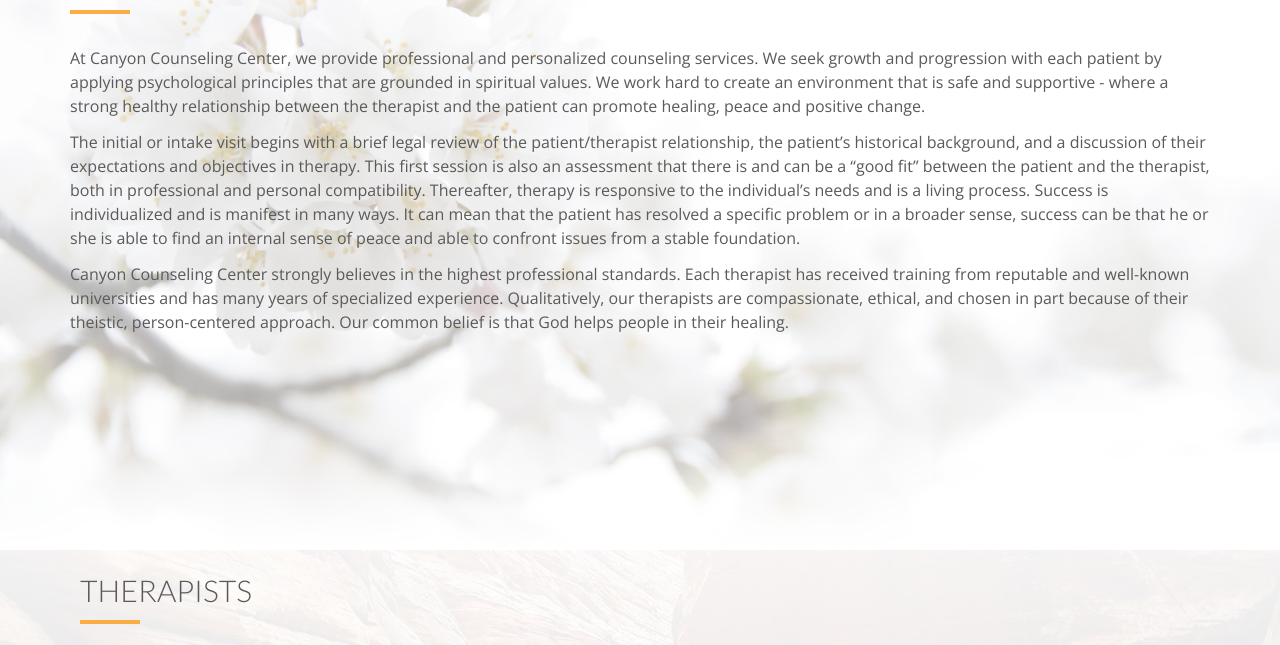
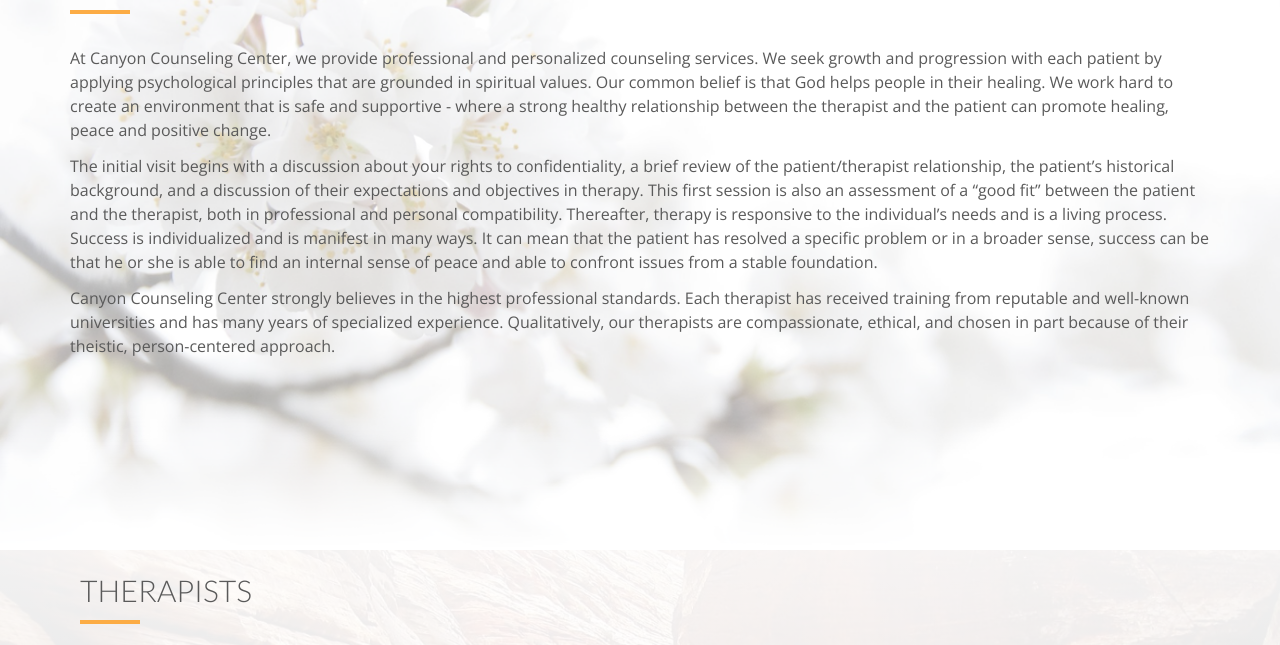
Before and after one commit to markeperk/canyoncc, a plain HTML site: page index.html in a window 1280 px wide. Shown: the part 900-1545 px from the top of the page. Drawn offline with nearby package versions, Linux system fonts and the light colour scheme.

Commit message:
update pdf, image,et

```diff
--- a/index.html
+++ b/index.html
@@ -107,22 +107,21 @@
                         </div>
                         <p class="intro">At Canyon Counseling Center, we provide professional and personalized counseling services. We seek
                             growth and progression with each patient by applying psychological principles that are grounded
-                            in spiritual values. We work hard to create an environment that is safe and supportive - where
-                            a strong healthy relationship between the therapist and the patient can promote healing, peace
-                            and positive change. </p>
-                        <p class="intro">The initial or intake visit begins with a brief legal review of the patient/therapist relationship,
-                            the patient’s historical background, and a discussion of their expectations and objectives in
-                            therapy. This first session is also an assessment that there is and can be a “good fit” between
-                            the patient and the therapist, both in professional and personal compatibility. Thereafter, therapy
-                            is responsive to the individual’s needs and is a living process. Success is individualized and
-                            is manifest in many ways. It can mean that the patient has resolved a specific problem or in
-                            a broader sense, success can be that he or she is able to find an internal sense of peace and
-                            able to confront issues from a stable foundation. </p>
+                            in spiritual values. Our common belief is that God helps people in their healing. We work hard
+                            to create an environment that is safe and supportive - where a strong healthy relationship between
+                            the therapist and the patient can promote healing, peace and positive change. </p>
+                        <p class="intro">The initial visit begins with a discussion about your rights to confidentiality, a brief review of
+                            the patient/therapist relationship, the patient’s historical background, and a discussion of
+                            their expectations and objectives in therapy. This first session is also an assessment of a “good
+                            fit” between the patient and the therapist, both in professional and personal compatibility.
+                            Thereafter, therapy is responsive to the individual’s needs and is a living process. Success
+                            is individualized and is manifest in many ways. It can mean that the patient has resolved a specific
+                            problem or in a broader sense, success can be that he or she is able to find an internal sense
+                            of peace and able to confront issues from a stable foundation. </p>
                         <p class="intro">Canyon Counseling Center strongly believes in the highest professional standards. Each therapist
                             has received training from reputable and well-known universities and has many years of specialized
                             experience. Qualitatively, our therapists are compassionate, ethical, and chosen in part because
-                            of their theistic, person-centered approach. Our common belief is that God helps people in their
-                            healing. </p>
+                            of their theistic, person-centered approach.</p>
                     </div>
                 </div>
             </div>
@@ -187,11 +186,9 @@
                 <div class="left-text">
                     <p class="section-head">Forms for first time clients</p>
                     <p>
-                        If you are a first time client, please consider printing out the following form and bringing the completed copy with you
-                        to your initial visit.
+                        If you are a first time client, please consider printing out the following form and bringing the completed copy with you to your initial visit.
                     </p>
-                    <a class="team-cursor">Canyon Counseling First-time form</a>
-
+                    <a href="pdf/canyon_counseling_first_time_documents.pdf" class="team-cursor">Canyon Counseling First-time form</a>
 
                     <p class="section-head">About Therapy</p>
                     <p>
@@ -229,10 +226,10 @@
                     </p>
                     <p class="section-head">Insurance Billing</p>
                     <p>
-                        As a professional courtesy to you, our office will bill your insurance company, where appropriate, on a weekly basis. We
-                        request that you pay a minimum $20.00 co-pay at the time of your session. We would greatly appreciate
+                        <!--As a professional courtesy to you, our office will bill your insurance company, where appropriate, on a weekly basis. We request that you pay a minimum $20.00 co-pay at the time of your session. We would greatly appreciate
                         your keeping current with your co-payments. If you do not have insurance, a payment schedule will
-                        be arranged with you and on your initial visit.
+                        be arranged with you on your initial visit.-->
+                        We only bill for the following insurances:  DMBA, EMI, Blue Cross.  If your insurance is not listed, we will gladly provide you with all documentation to allow you to be reimbursed by your insurance if you have a mental health benefit.
                     </p>
                     <p class="section-head">Court Appearances</p>
                     <p>
@@ -312,7 +309,7 @@
             </div>
             <div class="pull-right fnav">
                 <ul class="footer-social">
-                    <li><a href="#"><i class="fa fa-facebook"></i></a></li>
+                    <li><a href="https://www.facebook.com/pages/Canyon-Counseling-Center/103739013024738"><i class="fa fa-facebook"></i></a></li>
                 </ul>
             </div>
         </div>
```
Also changed, not shown: img/team/hansen.jpg, 1 other file.
